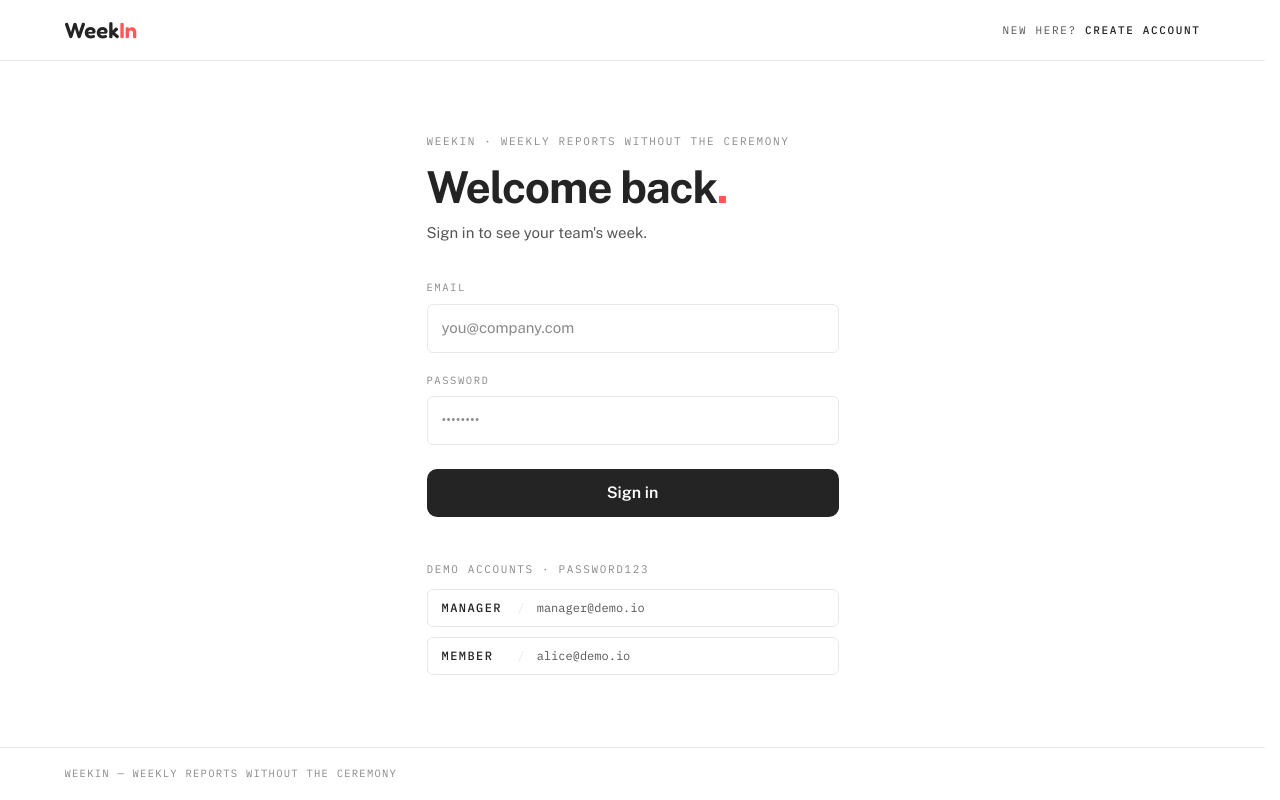
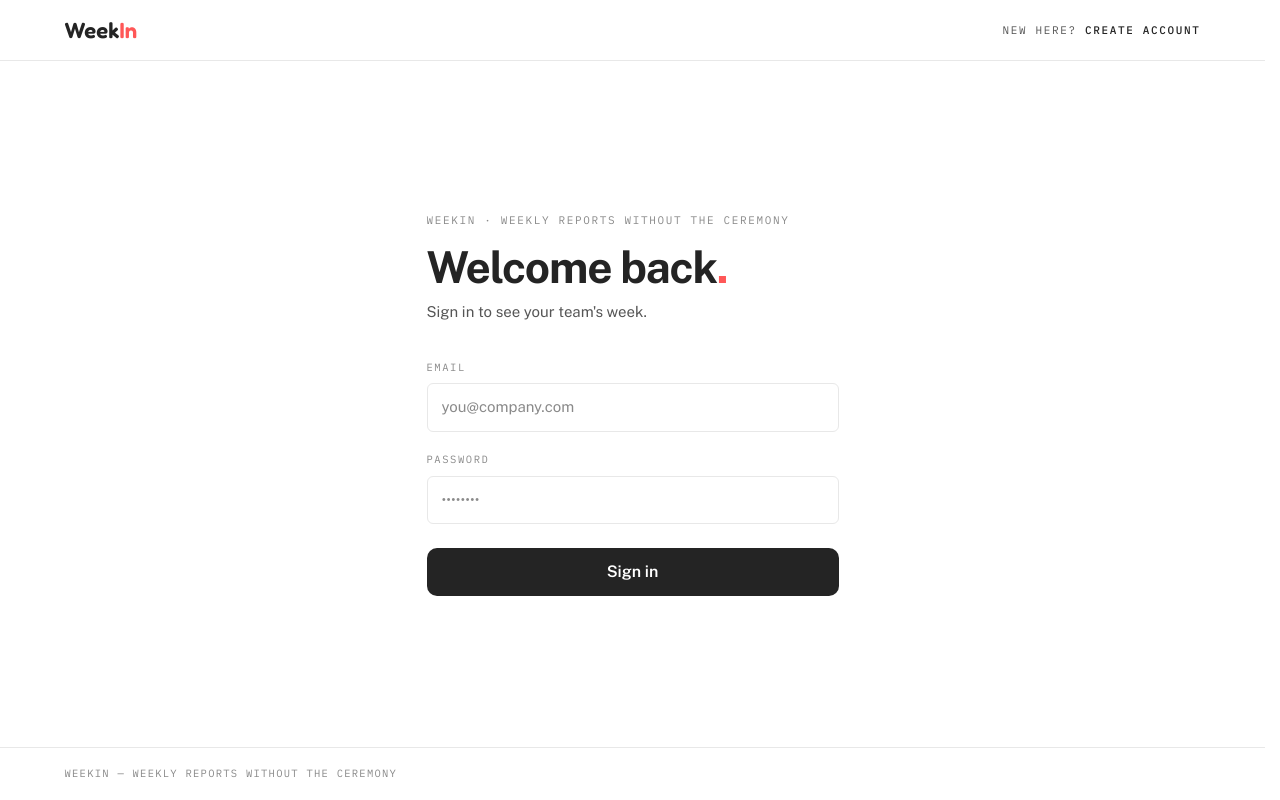
Before and after one commit to LakshanDS/weekin, a Nuxt app: page /login in a window 1280 px wide. Built offline with nearby package versions, Linux system fonts and the light colour scheme.

Commit message:
feat(app): drop demo credentials from the login page
Demo logins move to the README — the shipped login page shows no hints.

```diff
--- a/app/pages/login.vue
+++ b/app/pages/login.vue
@@ -48,17 +48,6 @@ async function submit() {
     submitting.value = false
   }
 }
-
-const DEMOS = [
-  { label: 'Manager', email: 'manager@demo.io' },
-  { label: 'Member', email: 'alice@demo.io' },
-]
-
-function fillDemo(demoEmail: string) {
-  email.value = demoEmail
-  password.value = 'password123'
-  fieldErrors.value = {}
-}
 </script>
 
 <template>
@@ -88,7 +77,7 @@ function fillDemo(demoEmail: string) {
       </p>
 
       <form class="mt-9 grid gap-5" novalidate @submit.prevent="submit" style="animation-delay: 0.35s">
-        <p v-if="formError" role="alert" class="border border-correction/40 bg-correction/10 px-3.5 py-2.5 text-sm text-correction">
+        <p v-if="formError" role="alert" class="rounded-[6px] border border-correction/40 bg-correction/10 px-3.5 py-2.5 text-sm text-correction">
           {{ formError }}
         </p>
 
@@ -136,25 +125,6 @@ function fillDemo(demoEmail: string) {
           {{ submitting ? 'Signing in…' : 'Sign in' }}
         </button>
       </form>
-
-      <div class="rise mt-11" style="animation-delay: 0.45s">
-        <p class="font-mono text-[11px] tracking-[0.15em] uppercase text-ink-muted">
-          Demo accounts · password123
-        </p>
-        <div class="mt-3 grid gap-2.5">
-          <button
-            v-for="demo in DEMOS"
-            :key="demo.email"
-            type="button"
-            class="flex w-full cursor-pointer items-center gap-3 rounded-md border border-ink-subtle bg-white px-3.5 py-2.5 text-left font-mono text-xs text-ink-soft transition-colors hover:border-[#d0d0d0] hover:bg-ink-tint"
-            @click="fillDemo(demo.email)"
-          >
-            <span class="min-w-16 font-medium tracking-[0.12em] uppercase text-ink">{{ demo.label }}</span>
-            <span class="text-ink-subtle">/</span>
-            <span>{{ demo.email }}</span>
-          </button>
-        </div>
-      </div>
     </div>
   </AuthShell>
 </template>
```
